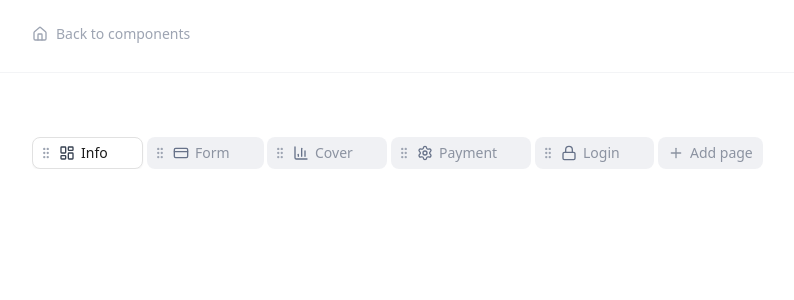
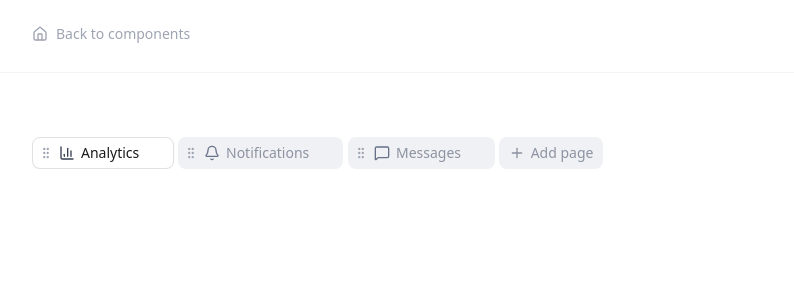
Before and after one commit to DavidRaveloU/Components-Hub, a React (Vite) app: page /demo/tab-navigation in a window 1280 px wide. Shown: the top 300 px of the page, without its empty margins (0-794 px from the left). Built offline with nearby package versions, Linux system fonts and the light colour scheme.

Commit message:
feat: Introduce Time Slot Picker component with its demo and add a Tab Navigation demo.

```diff
--- a/src/pages/demos/TabNavigationDemo.tsx
+++ b/src/pages/demos/TabNavigationDemo.tsx
@@ -8,37 +8,23 @@ export function TabNavigationDemo() {
   const [tabs, setTabs] = useState<Tab[]>([
     {
       id: "tab-1",
-      type: "dashboard",
-      label: "Info",
+      type: "analytics",
+      label: "Analytics",
       order: 0,
       isActive: true,
     },
     {
       id: "tab-2",
-      type: "payment",
-      label: "Form",
+      type: "notifications",
+      label: "Notifications",
       order: 1,
       isActive: false,
     },
     {
       id: "tab-3",
-      type: "analytics",
-      label: "Cover",
+      type: "messages",
+      label: "Messages",
       order: 2,
-      isActive: false,
-    },
-    {
-      id: "tab-4",
-      type: "settings",
-      label: "Payment",
-      order: 3,
-      isActive: false,
-    },
-    {
-      id: "tab-5",
-      type: "login",
-      label: "Login",
-      order: 4,
       isActive: false,
     },
   ]);
```
